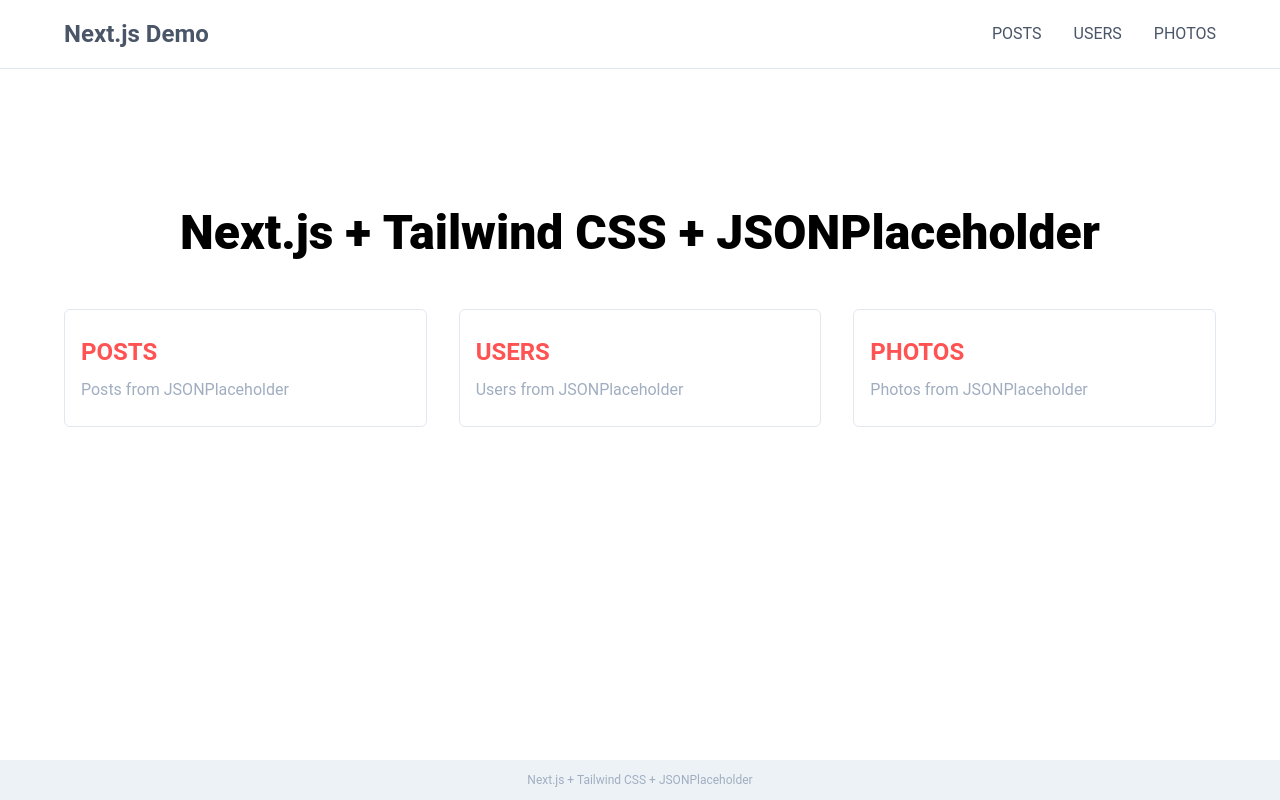
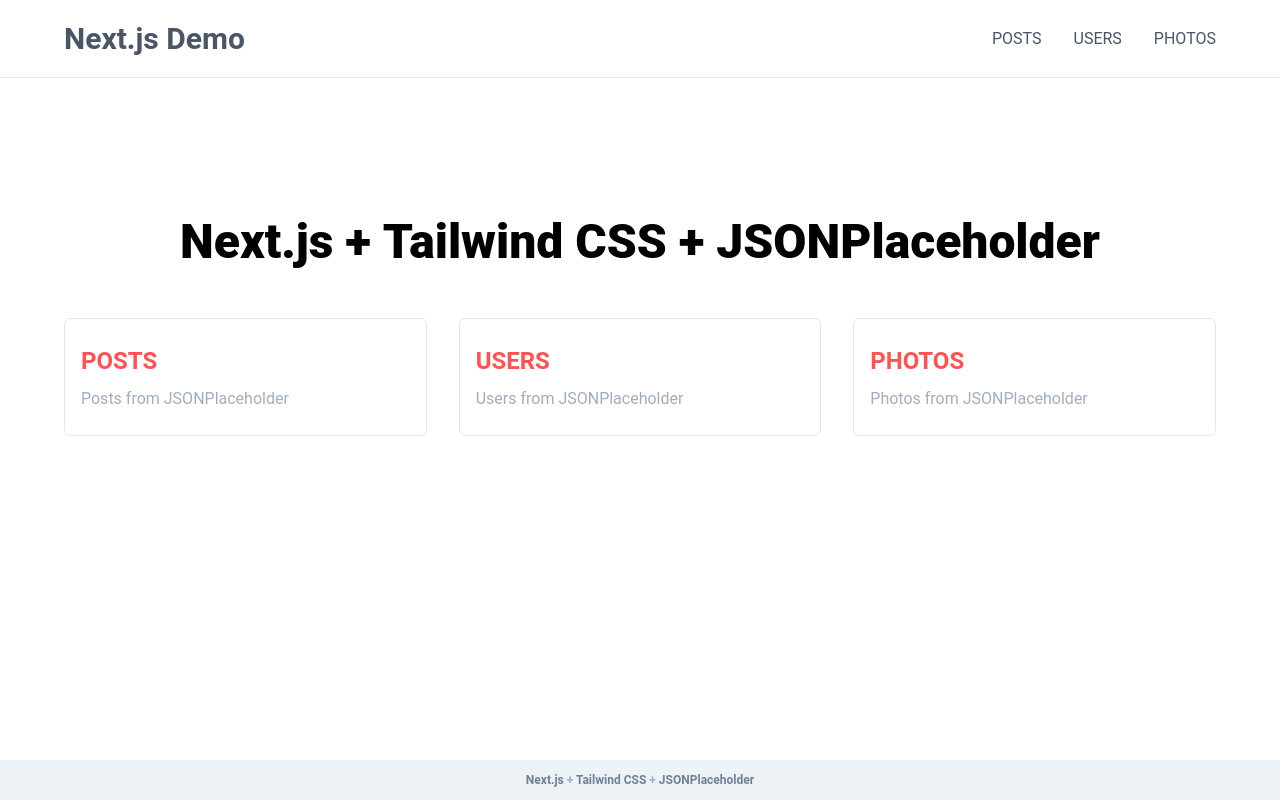
Before and after one commit to saury1029/nextjs-demo, a Next.js app: page / in a window 1280 px wide. Built offline with nearby package versions, Linux system fonts and the light colour scheme; a web font is replaced by a local one.

Commit message:
nav/footer style change

```diff
--- a/components/footer.js
+++ b/components/footer.js
@@ -3,8 +3,30 @@
 const Footer = () => (
   <div className="text-xs bg-gray-200 text-gray-500">
     <Container>
-      <div className="text-center leading-10">
-        Next.js + Tailwind CSS + JSONPlaceholder
+      <div className="text-center leading-10 font-bold">
+        <a
+          href="https://nextjs.org/"
+          target="_blank"
+          className="text-gray-600 hover:text-primary"
+        >
+          Next.js
+        </a>{' '}
+        +{' '}
+        <a
+          href="https://tailwindcss.com/"
+          target="_blank"
+          className="text-gray-600 hover:text-primary"
+        >
+          Tailwind CSS
+        </a>{' '}
+        +{' '}
+        <a
+          href="http://jsonplaceholder.typicode.com/"
+          target="_blank"
+          className="text-gray-600 hover:text-primary"
+        >
+          JSONPlaceholder
+        </a>
       </div>
     </Container>
   </div>
--- a/components/nav.js
+++ b/components/nav.js
@@ -1,37 +1,35 @@
+import { useRouter } from 'next/router';
 import Link from 'next/link';
 import Container from './container';
 
-const links = [
-  { href: 'https://github.com/vercel/next.js', label: 'GitHub' },
-  { href: 'https://nextjs.org/docs', label: 'Docs' },
-];
+export default function Nav() {
+  const router = useRouter();
+  console.log(router);
+  const links = ['posts', 'users', 'photos'];
 
-export default function Nav() {
   return (
     <nav className="border-b">
       <Container>
         <div className="flex flex-col md:flex-row justify-between items-center py-4">
           <Link href="/">
-            <a className="text-2xl text-gray-700 font-bold no-underline">
+            <a className="text-3xl text-gray-700 font-bold no-underline">
               Next.js Demo
             </a>
           </Link>
           <div className="flex space-x-8 mt-4 md:mt-0">
-            <Link href="/posts">
-              <a className="text-gray-700 hover:text-primary hover:underline">
-                POSTS
-              </a>
-            </Link>
-            <Link href="/users">
-              <a className="text-gray-700 hover:text-primary hover:underline">
-                USERS
-              </a>
-            </Link>
-            <Link href="/photos">
-              <a className="text-gray-700 hover:text-primary hover:underline">
-                PHOTOS
-              </a>
-            </Link>
+            {links.map((link) => (
+              <Link href={`/${link}`}>
+                <a
+                  className={`hover:text-primary ${
+                    router.pathname === `/${link}`
+                      ? 'text-primary'
+                      : 'text-gray-700'
+                  }`}
+                >
+                  {link.toUpperCase()}
+                </a>
+              </Link>
+            ))}
           </div>
         </div>
       </Container>
```
